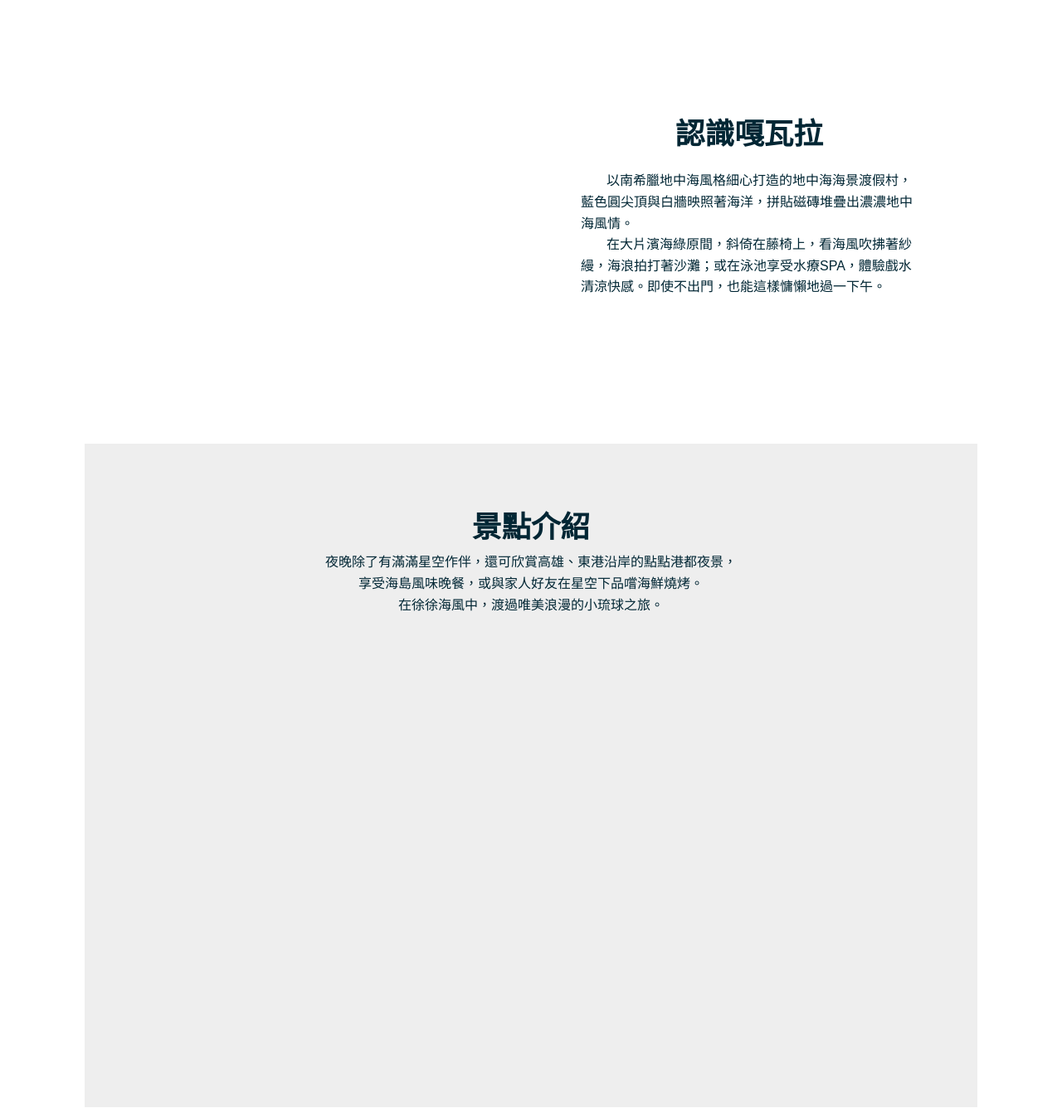
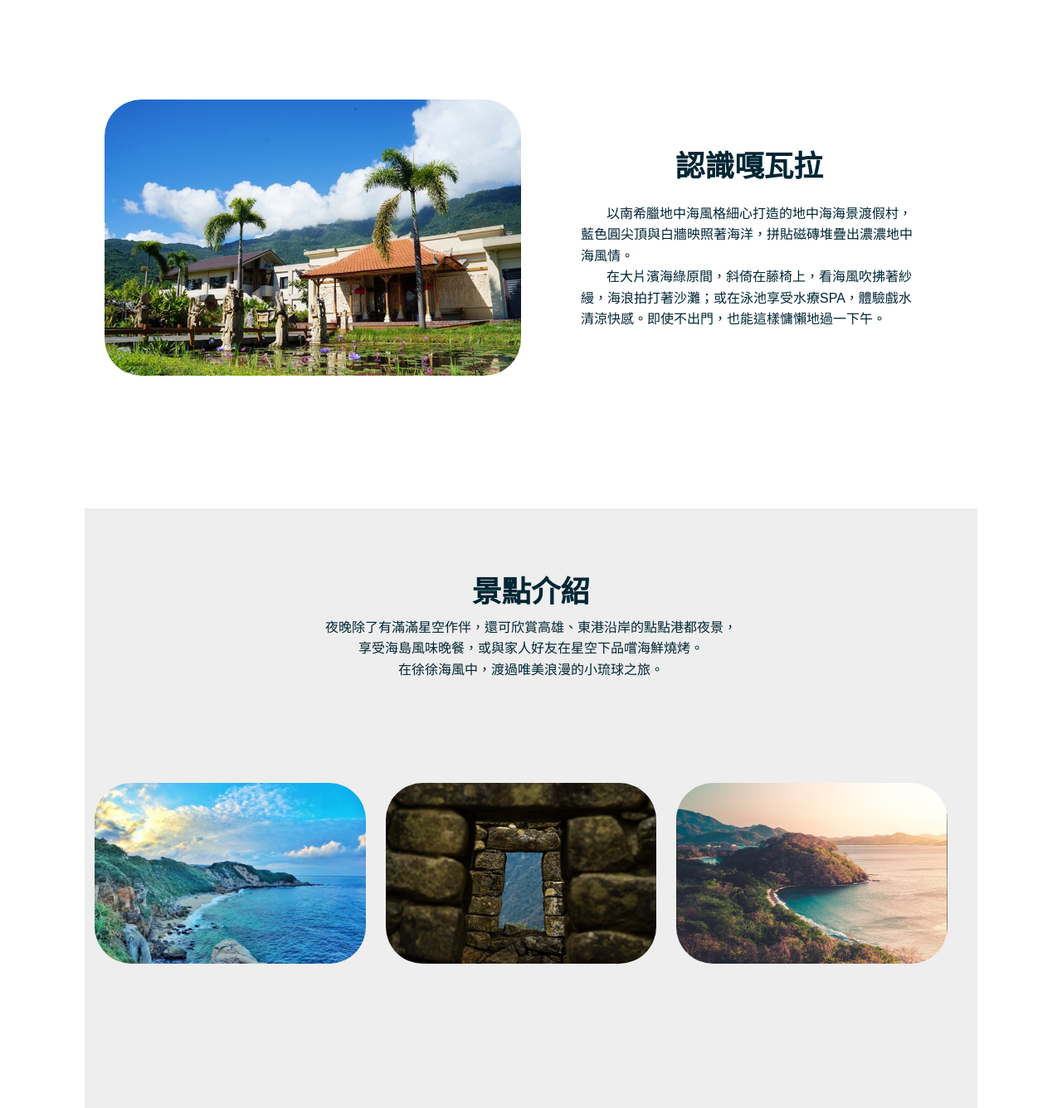
Before and after one commit to gina4012/gina4012.github.io, a plain HTML site: page index.html in a window 1280 px wide. Shown: the part 840-2176 px from the top of the page at 83% size. Drawn offline with nearby package versions, Linux system fonts and the light colour scheme; files that its build step writes are made by us from their sources; a script that the page names is missing.

Commit message:
Update index.html

```diff
--- a/index.html
+++ b/index.html
@@ -79,7 +79,7 @@
     <div class="slideshow p-r h-100 w-100">
       <div class="bg-overlay h-100">
         <!-- 圖 -->
-        <div class="slides-img j-c-c ps-a" style="background-image: url(images/banner1.jpg);"></div>
+        <div class="slides-img j-c-c ps-a" style="background-image: url(banner1.jpg);"></div>
         <!-- 文字 -->
         <div class="box h-100">
           <div class="row h-100">
@@ -106,7 +106,7 @@
       <div class="row about-nav a-it-c">
         <div class="col-sm-12 col-md-6">
           <div class="image1">
-            <img src="images/2015-12-10-173322-59.jpg" class="b-r-5" alt="">
+            <img src="2015-12-10-173322-59.jpg" class="b-r-5" alt="">
           </div>
         </div><!-- col-6 -->
         <div class="col-sm-12 col-md-6">
@@ -126,17 +126,17 @@
         <div class="row view-nav">
           <div class="col-sm-12 col-lg-4 scape-nav">
             <div class="scape">
-              <img src="images/attraction1.jpg" alt="" class="b-r-5">
+              <img src="attraction1.jpg" alt="" class="b-r-5">
             </div><!-- scape -->
           </div><!-- col -->
           <div class="col-sm-12 col-lg-4">
             <div class="scape hover-overlay">
-              <img src="images/attraction5.jpg" alt="" class="b-r-5">
+              <img src="attraction5.jpg" alt="" class="b-r-5">
             </div><!-- scape -->
           </div><!-- col -->
           <div class="col-sm-12 col-lg-4">
             <div class="scape hover-overlay">
-            <img src="images/attraction6.jpg" alt="" class="b-r-5">
+            <img src="attraction6.jpg" alt="" class="b-r-5">
         </div>
 
           </div><!-- scape -->
```
